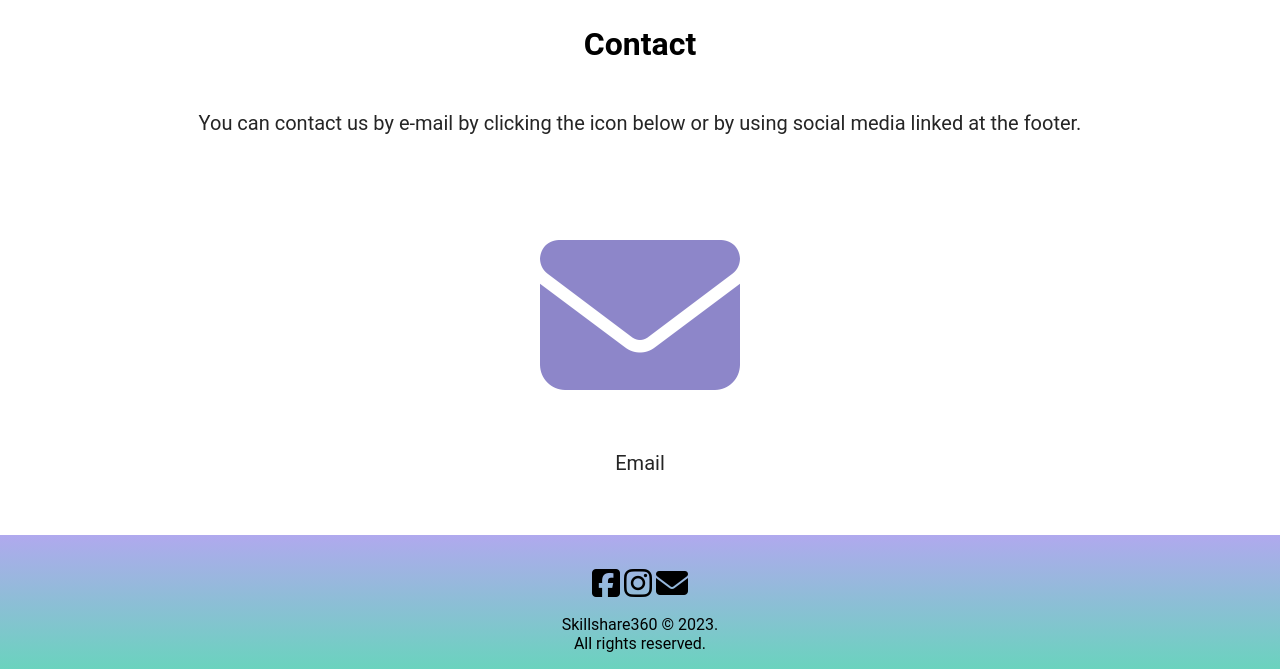
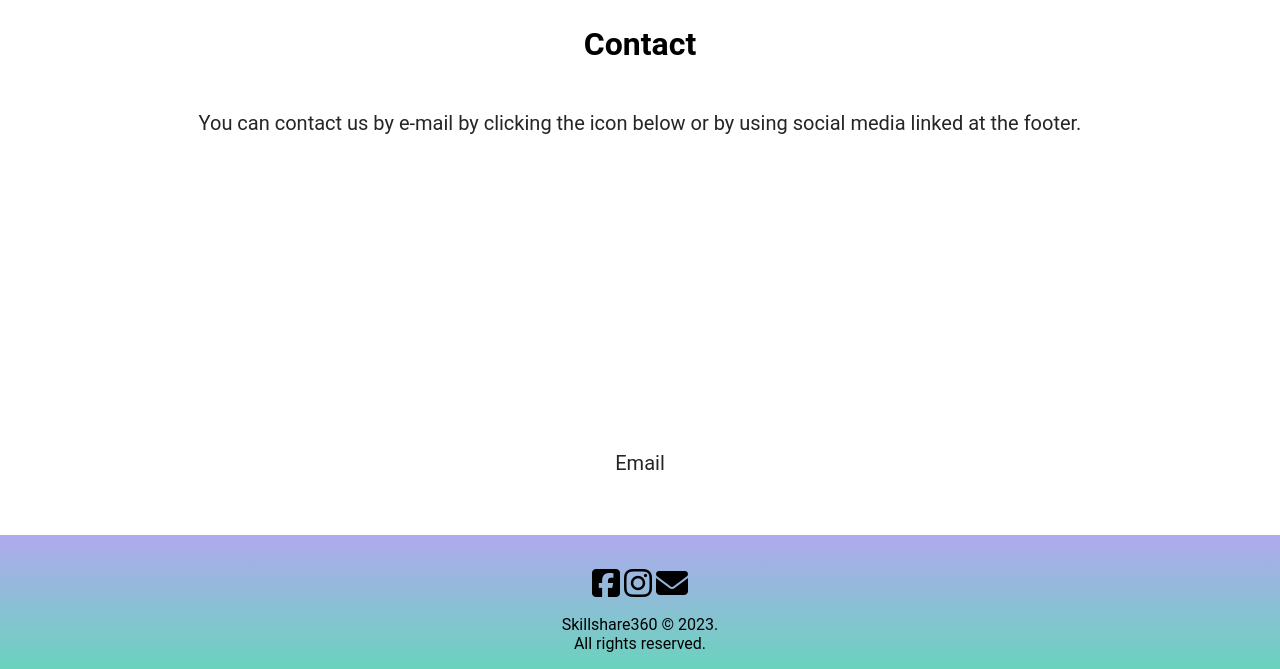
Before and after one commit to IlviCumani/Skillshare-Website, a PHP site: page /home.html in a window 1280 px wide, with the pointer over the restyled element. Shown: the part 2040-2709 px from the top of the page. Run offline with PHP 8.4, Linux system fonts and the light colour scheme; some libraries are stand-ins or nearby versions.

Commit message:
Contact us and footer

```diff
--- a/Skillshare Front/MainPage/Contact.css
+++ b/Skillshare Front/MainPage/Contact.css
@@ -21,7 +21,7 @@
     color: black;
   }
   .contact a:hover{
-    color: #8D86C9;
+    color: white;
     transition: 0.2s;
   }
   .email{
```
